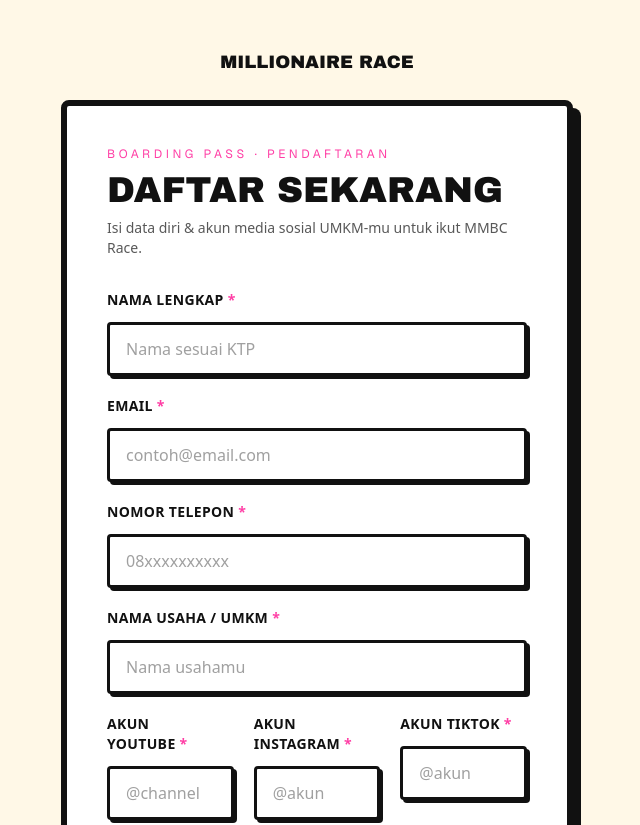
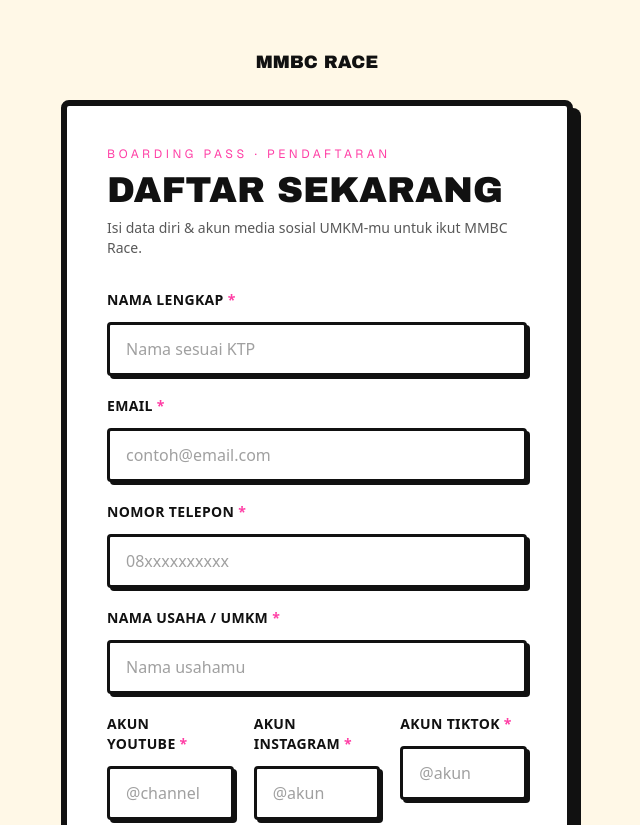
Before and after one commit to alvanochi/fe-gamification, a Next.js app: page /auth/register in a window 1280 px wide. Shown: the top 825 px of the page, without its empty margins (323-963 px from the left). Built offline with nearby package versions, Linux system fonts and the light colour scheme; no server answers.

Commit message:
fix: import mission and renaming millionaire race to mmbc

```diff
--- a/components/fragments/AuthCard.tsx
+++ b/components/fragments/AuthCard.tsx
@@ -13,7 +13,7 @@
   return (
     <div className="flex min-h-[100dvh] flex-col items-center justify-center bg-paper px-4 py-12">
       <Link href="/" className="mb-6 font-display text-lg text-ink">
-        MILLIONAIRE&nbsp;RACE
+        MMBC&nbsp;RACE
       </Link>
 
       <div className="w-full max-w-lg rounded-lg border-brut-xl bg-paper-raised px-6 py-10 shadow-brutal-lg sm:px-10 ticket-notch-b">
--- a/components/fragments/RaceShell.tsx
+++ b/components/fragments/RaceShell.tsx
@@ -8,7 +8,7 @@
 export default function RaceShell({ eyebrow, title, subtitle, children }: RaceShellProps) {
   return (
     <div className="flex min-h-[100dvh] flex-col items-center bg-paper px-4 py-12">
-      <p className="mb-6 font-display text-lg text-ink">MILLIONAIRE&nbsp;RACE</p>
+      <p className="mb-6 font-display text-lg text-ink">MMBC&nbsp;RACE</p>
 
       <div className="w-full max-w-xl rounded-lg border-brut-xl bg-paper-raised px-6 py-10 shadow-brutal-lg sm:px-10 ticket-notch-b">
         <p className="font-mono text-xs uppercase tracking-[0.3em] text-secondary">{eyebrow}</p>
--- a/components/fragments/SheetExchangePanel.tsx
+++ b/components/fragments/SheetExchangePanel.tsx
@@ -116,7 +116,11 @@
 
       {result && result.skipped.length > 0 && (
         <div className="mt-4 rounded-md border-brut !border-warning bg-warning/10 p-4">
-          <p className="font-bold text-ink">{result.skipped.length} baris dilewati</p>
+          {/* Daftar ini memuat dua hal sekaligus: baris yang ditolak dan baris
+              yang tersimpan tapi masih menyisakan pekerjaan (misalnya petugas
+              yang belum punya akun). Karena itu judulnya "perlu diperiksa",
+              bukan "dilewati" — separuhnya sudah masuk. */}
+          <p className="font-bold text-ink">{result.skipped.length} baris perlu diperiksa</p>
           <ul className="mt-2 space-y-1 text-sm text-ink/70">
             {result.skipped.slice(0, 15).map(row => (
               <li key={`${row.row}-${row.name}`}>
```
